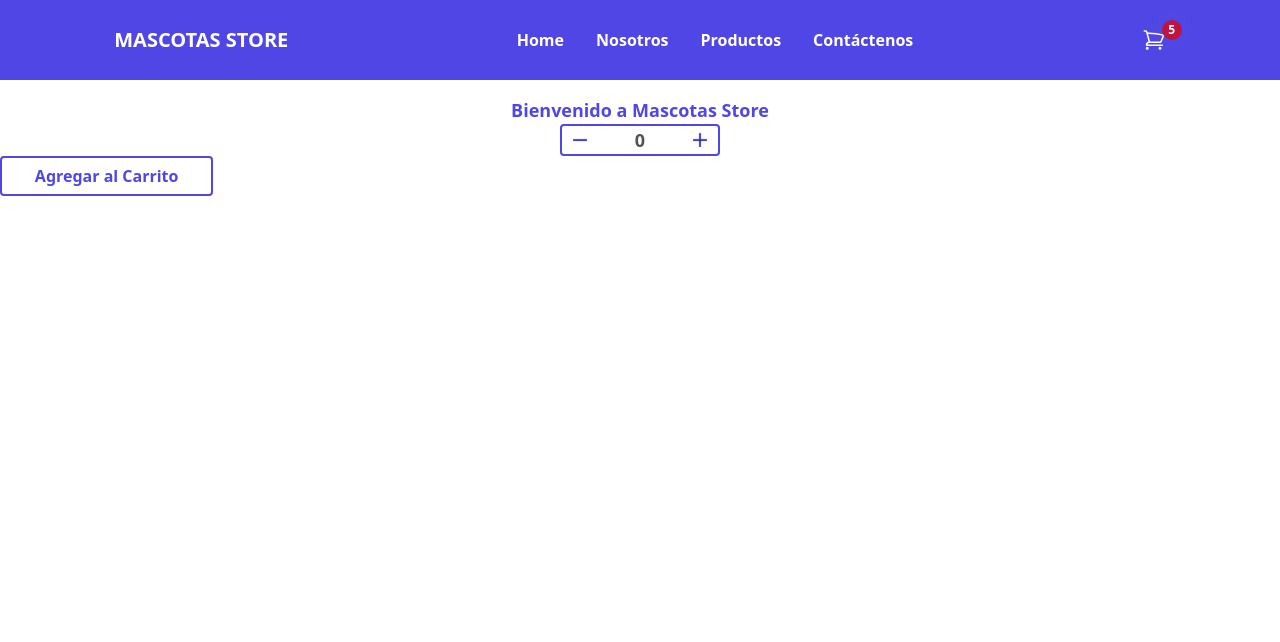
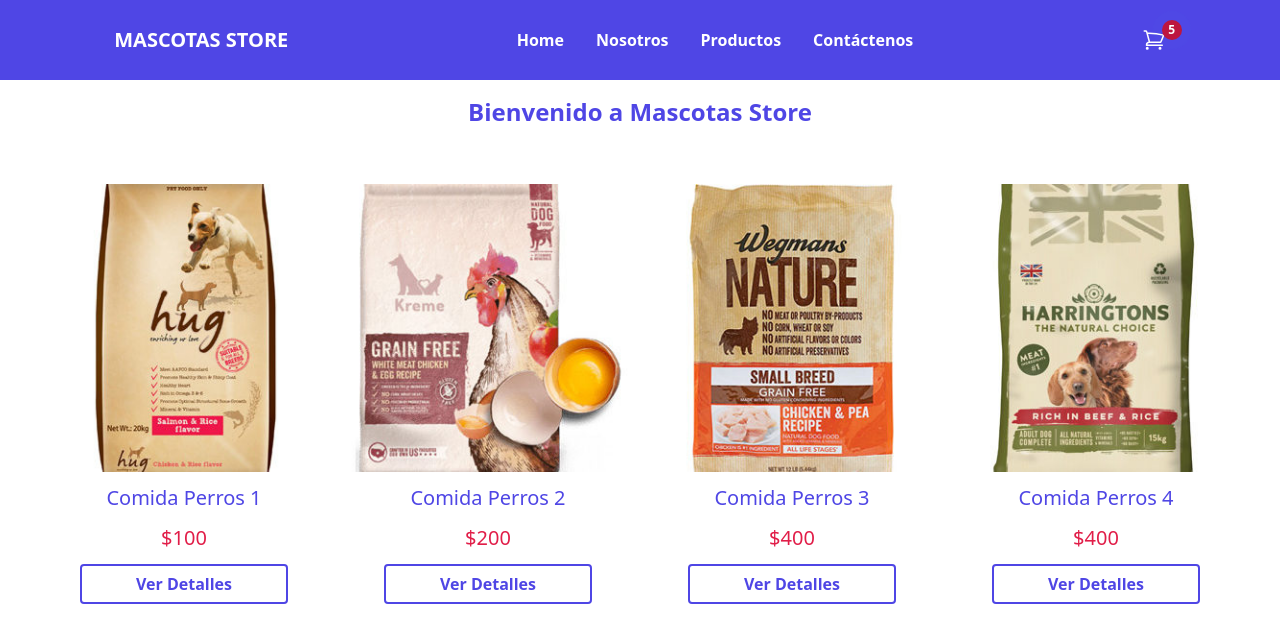
Before and after one commit to gaviria/coder-store, a React (Vite) app: page / in a window 1280 px wide. Shown: the top 642 px of the page. Built offline with nearby package versions, Linux system fonts and the light colour scheme.

Commit message:
creating Item list and item component

```diff
--- /dev/null
+++ b/src/components/Item.tsx
@@ -0,0 +1,28 @@
+import React from "react";
+import { itemType } from "../types/ItemList";
+
+type Props = {
+	item: itemType;
+};
+
+const Item = ({ item }: Props) => {
+	console.log("🚀 ~ file: Item.tsx:9 ~ Item ~ item", item);
+	return (
+		<div className="w-72 py-2 flex flex-col gap-3 items-center justify-center hover:border border-indigo-300 rounded-xl">
+			<div>
+				<img src={item.pictureUrl} alt="Comida Perros" />
+			</div>
+			<div className="text-xl font-itemFont text-indigo-600">
+				{item.title}
+			</div>
+			<div className="text-xl font-itemFont text-rose-600">
+				${item.price}
+			</div>
+			<button className="w-52 h-10 border-solid border-2 border-indigo-600 rounded text-indigo-600 font-semibold hover:text-white hover:bg-indigo-600">
+				Ver Detalles
+			</button>
+		</div>
+	);
+};
+
+export default Item;
--- /dev/null
+++ b/src/components/ItemList.tsx
@@ -0,0 +1,24 @@
+import React from 'react'
+import { itemType, itemListType } from '../types/ItemList'
+import Item from './Item'
+
+type Props = {
+    itemList: itemListType
+}
+
+const ItemList = ({itemList}: Props) => {
+  console.log("🚀 ~ file: ItemList.tsx:10 ~ ItemList ~ itemList", itemList)
+  return (
+    <div className='h-4/5 flex items-center justify-center gap-4 flex-wrap mb-12'>
+        { itemList.map((item: itemType)=>
+            <Item
+                key={item.id}
+                item={item}
+            />
+            )
+        }
+    </div>
+  )
+}
+
+export default ItemList
--- a/src/components/ItemListContainer.tsx
+++ b/src/components/ItemListContainer.tsx
@@ -1,20 +1,67 @@
-import ItemCount from "./ItemCount";
+import ItemList from "./ItemList";
+import { useEffect, useState } from "react";
 
 type ItemListProps = {
 	greeting: string;
 };
 
+const data = [
+	{
+		id: 1,
+		title: "Comida Perros 1",
+		description: "description 1",
+		price: 100,
+		pictureUrl: "images/comidaitem1.jpg",
+		stock: 5,
+	},
+	{
+		id: 2,
+		title: "Comida Perros 2",
+		description: "description 2",
+		price: 200,
+		pictureUrl: "images/comidaitem2.jpg",
+		stock: 5,
+	},
+	{
+		id: 3,
+		title: "Comida Perros 3",
+		description: "description 3",
+		price: 400,
+		pictureUrl: "images/comidaitem3.jpg",
+		stock: 5,
+	},
+	{
+		id: 4,
+		title: "Comida Perros 4",
+		description: "description 4",
+		price: 400,
+		pictureUrl: "images/comidaitem4.jpg",
+		stock: 5,
+	},
+];
+
 const ItemListContainer = ({ greeting }: ItemListProps) => {
-	const onAdd = (cantidadSolicitada: number) => {
-		console.log("Se solicitaron: ", cantidadSolicitada);
-	};
+	const [itemList, setItemList] = useState([]);
+
+	useEffect(() => {
+		const getData = new Promise((resolve, reject) => {
+			setTimeout(() => {
+				if (data.length) {
+					resolve(data);
+				} else {
+					reject("No hay Datos");
+				}
+			}, 2000);
+		});
+		getData.then((res) => setItemList(res)).catch((reject) => reject);
+	}, []);
 
 	return (
 		<>
-			<h2 className="mt-4 text-center text-lg font-bold text-indigo-600">
+			<h2 className="mt-4 mb-12 text-center text-2xl font-bold text-indigo-600">
 				{greeting}
 			</h2>
-			<ItemCount cantidadDisponible={8} onAdd={onAdd} />
+			<ItemList itemList={itemList} />
 		</>
 	);
 };
```
